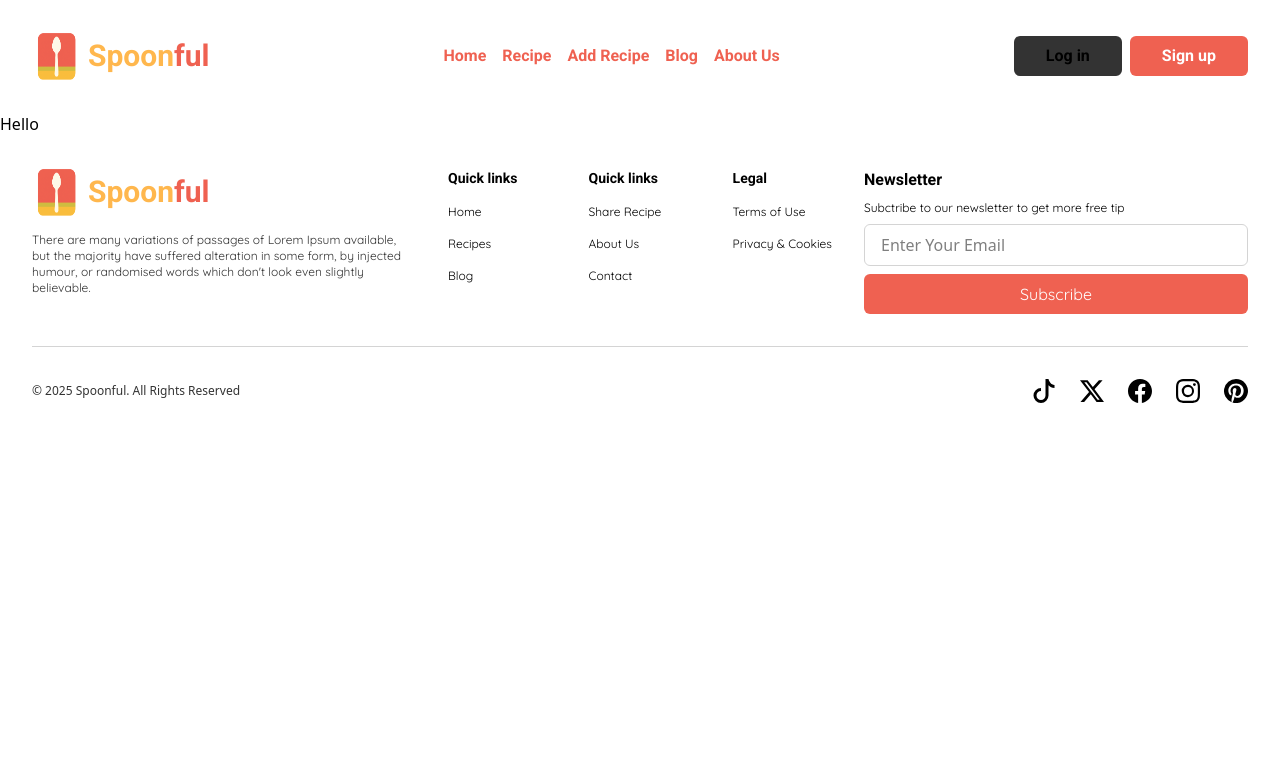
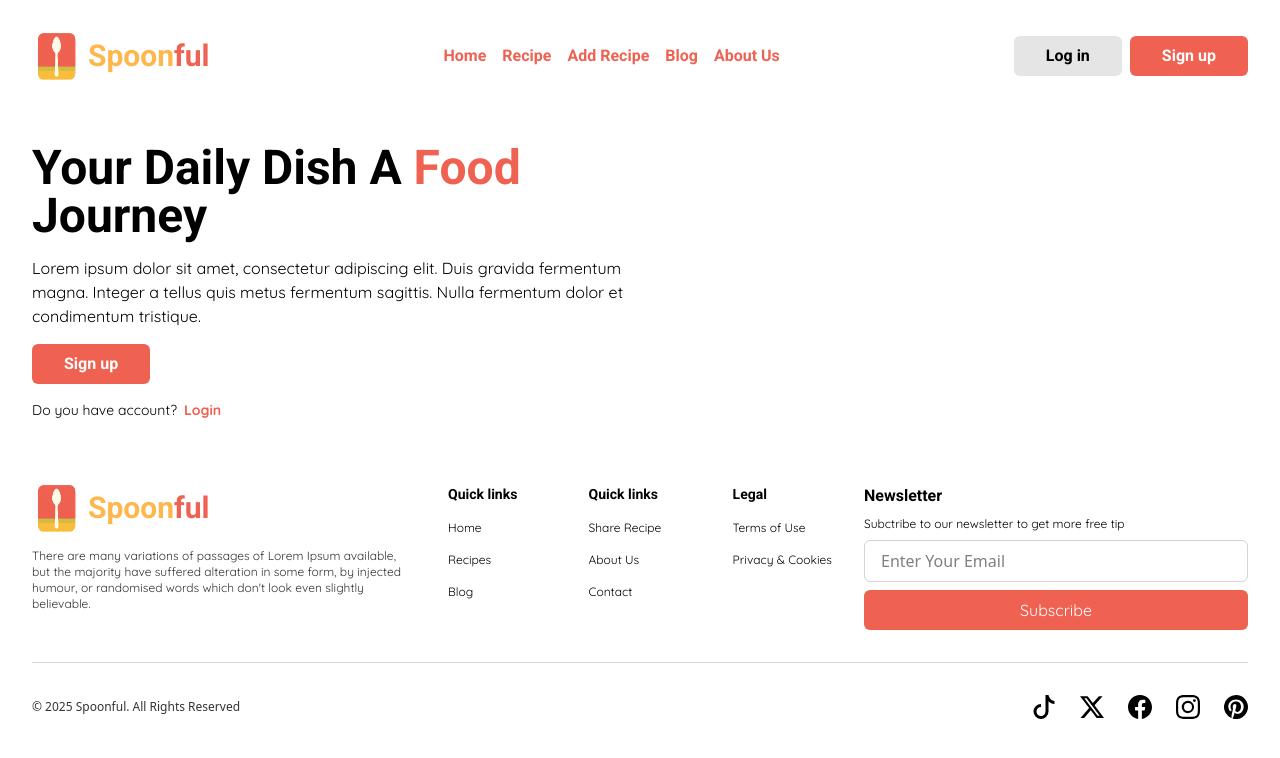
Before and after one commit to zidvsd/recipe-app, a React (Vite) app: page / in a window 1280 px wide. Shown: the top 758 px of the page. Built offline with nearby package versions, Linux system fonts and the light colour scheme.

Commit message:
Added home page section

```diff
--- a/src/components/Buttons/LoginButton.jsx
+++ b/src/components/Buttons/LoginButton.jsx
@@ -4,7 +4,7 @@ const LoginButton = () => {
   return (
     <>
       <Link to={"login"}>
-        <button className="px-8 cursor-pointer py-2 rounded-md bg-custom-white ">
+        <button className="px-8 cursor-pointer py-2 rounded-md bg-neutral-200 ">
           <h1 className="heading-text "> Log in</h1>
         </button>
       </Link>
--- a/src/components/Footer.jsx
+++ b/src/components/Footer.jsx
@@ -24,14 +24,20 @@ const Footer = () => {
         <div className="flex flex-col justify-between md:flex-1 w-full md:w-auto mt-8 md:mt-0">
           <div className="flex flex-row justify-between gap-x-12">
             <div className="flex flex-col gap-y-4">
-              <h1 className="heading-text text-sm">Quick links</h1>
-              <Link to={""} className="subheading-text text-xs text-nowrap">
+              <h1 className="heading-text text-sm text-nowrap">Quick links</h1>
+              <Link to={"/"} className="subheading-text text-xs text-nowrap">
                 Home
               </Link>
-              <Link to={""} className="subheading-text text-xs text-nowrap">
+              <Link
+                to={"/recipe"}
+                className="subheading-text text-xs text-nowrap"
+              >
                 Recipes
               </Link>
-              <Link to={""} className="subheading-text text-xs text-nowrap">
+              <Link
+                to={"/blog"}
+                className="subheading-text text-xs text-nowrap"
+              >
                 Blog
               </Link>
             </div>
@@ -41,7 +47,10 @@ const Footer = () => {
               <Link to={""} className="subheading-text text-xs text-nowrap">
                 Share Recipe
               </Link>
-              <Link to={""} className="subheading-text text-xs text-nowrap">
+              <Link
+                to={"/about"}
+                className="subheading-text text-xs text-nowrap"
+              >
                 About Us
               </Link>
               <Link to={""} className="subheading-text text-xs text-nowrap">
--- a/src/components/SocialLinks.jsx
+++ b/src/components/SocialLinks.jsx
@@ -11,19 +11,19 @@ const SocialLinks = () => {
   return (
     <div className="flex flex-row items-center justify-center gap-x-6 ">
       <Link to={""}>
-        <img src={tiktok} className="size-6" alt="Tiktok" />
+        <img src={tiktok} className="size-6 heading-hover" alt="Tiktok" />
       </Link>
       <Link to={""}>
-        <img src={twitter} className="size-6" alt="Twitter" />
+        <img src={twitter} className="size-6 heading-hover" alt="Twitter" />
       </Link>
       <Link to={""}>
-        <img src={facebook} className="size-6" alt="Facebook" />
+        <img src={facebook} className="size-6 heading-hover" alt="Facebook" />
       </Link>
       <Link to={""}>
-        <img src={instagram} className="size-6" alt="Instagram" />
+        <img src={instagram} className="size-6 heading-hover" alt="Instagram" />
       </Link>
       <Link to={""}>
-        <img src={pinterest} className="size-6" alt="Pinterest" />
+        <img src={pinterest} className="size-6 heading-hover" alt="Pinterest" />
       </Link>
     </div>
   );
--- a/src/index.css
+++ b/src/index.css
@@ -15,6 +15,7 @@
   --breakpoint-tablet-sm: 40rem;
   --breakpoint-tablet-lg: 56.25rem;
 }
+
 
 .custom-container {
   @apply p-4 lg:p-8 mx-auto container;
@@ -35,3 +36,7 @@
 .hover-scale {
   @apply cursor-pointer transition duration-300 ease-in-out hover:scale-110
 }
+
+.section-heading {
+  @apply font-roboto font-bold
+}
--- a/src/pages/HomePage.jsx
+++ b/src/pages/HomePage.jsx
@@ -1,10 +1,10 @@
 import React from "react";
-
+import HeroSection from "../sections/home/HeroSection";
 const HomePage = () => {
   return (
-    <div>
-      <h1>Hello</h1>
-    </div>
+    <>
+      <HeroSection />
+    </>
   );
 };
 
--- a/src/sections/home/HeroSection.jsx
+++ b/src/sections/home/HeroSection.jsx
@@ -0,0 +1,35 @@
+import React from "react";
+import { Link } from "react-router-dom";
+import SignUpButton from "../../components/Buttons/SignUpButton";
+const HeroSection = () => {
+  return (
+    <div className="custom-container mx-auto grid grid-cols-1 md:grid-cols-2 w-full ">
+      {/* hero text */}
+      <div className="flex w-full flex-col gap-y-4 items-center justify-center text-center md:items-start md:justify-start md:text-left ">
+        <h1 className="heading-text text-3xl section-heading md:text-4xl lg:text-5xl">
+          Your Daily Dish A <span className="text-custom-peach"> Food</span>{" "}
+          Journey
+        </h1>
+        <p className="subheading-text">
+          Lorem ipsum dolor sit amet, consectetur adipiscing elit. Duis gravida
+          fermentum magna. Integer a tellus quis metus fermentum sagittis. Nulla
+          fermentum dolor et condimentum tristique.
+        </p>
+        <SignUpButton />
+        <p className="subheading-text text-sm ">
+          Do you have account?
+          <span style={{ marginLeft: "0.5em" }}></span>
+          <Link to={"/login"} className="font-bold text-custom-peach">
+            Login
+          </Link>
+        </p>
+      </div>
+      {/* testimonial */}
+      <div className="w-full flex items-center justify-center">
+        <h1></h1>
+      </div>
+    </div>
+  );
+};
+
+export default HeroSection;
```
Also changed, not shown: src/assets/icons/wavesNegative.svg (added).
